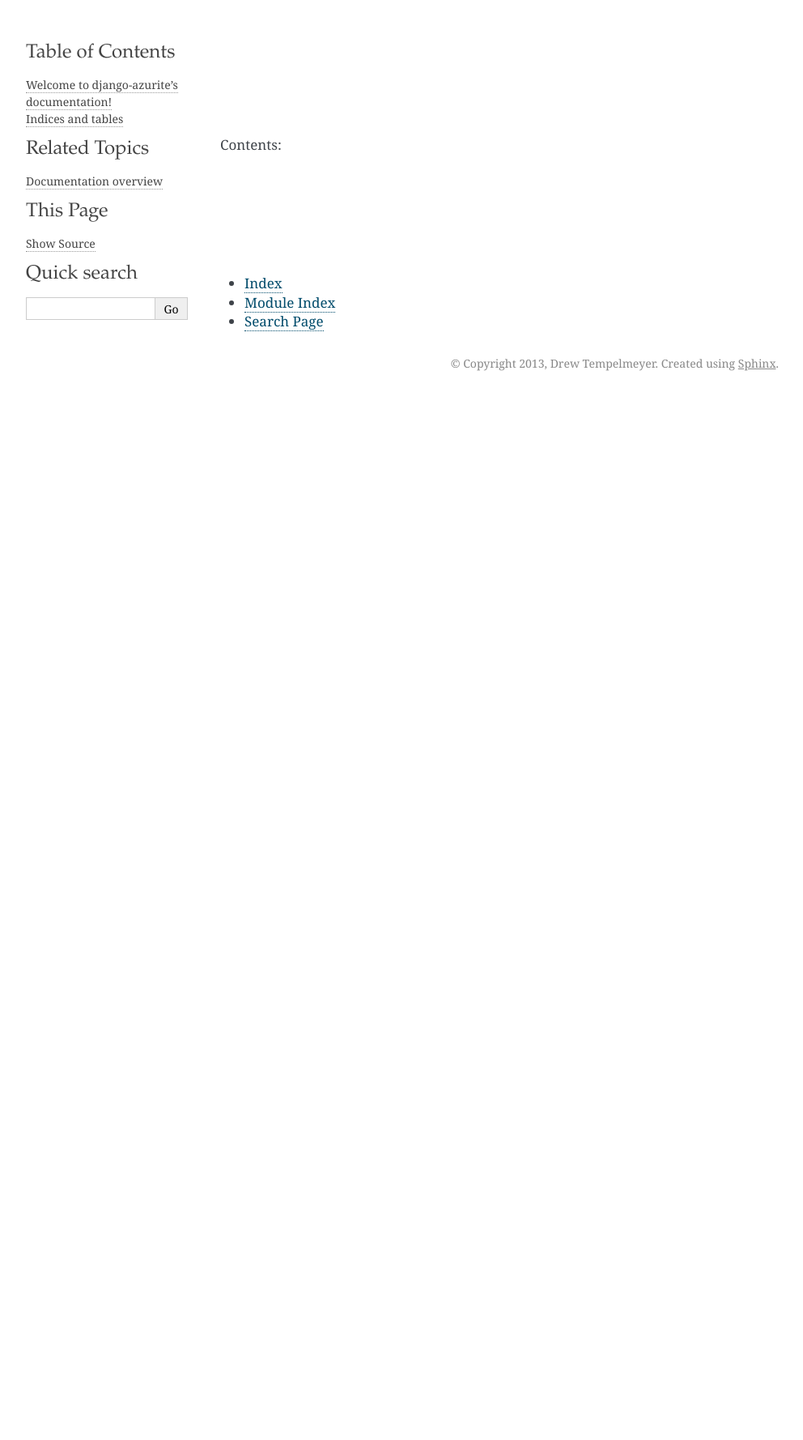
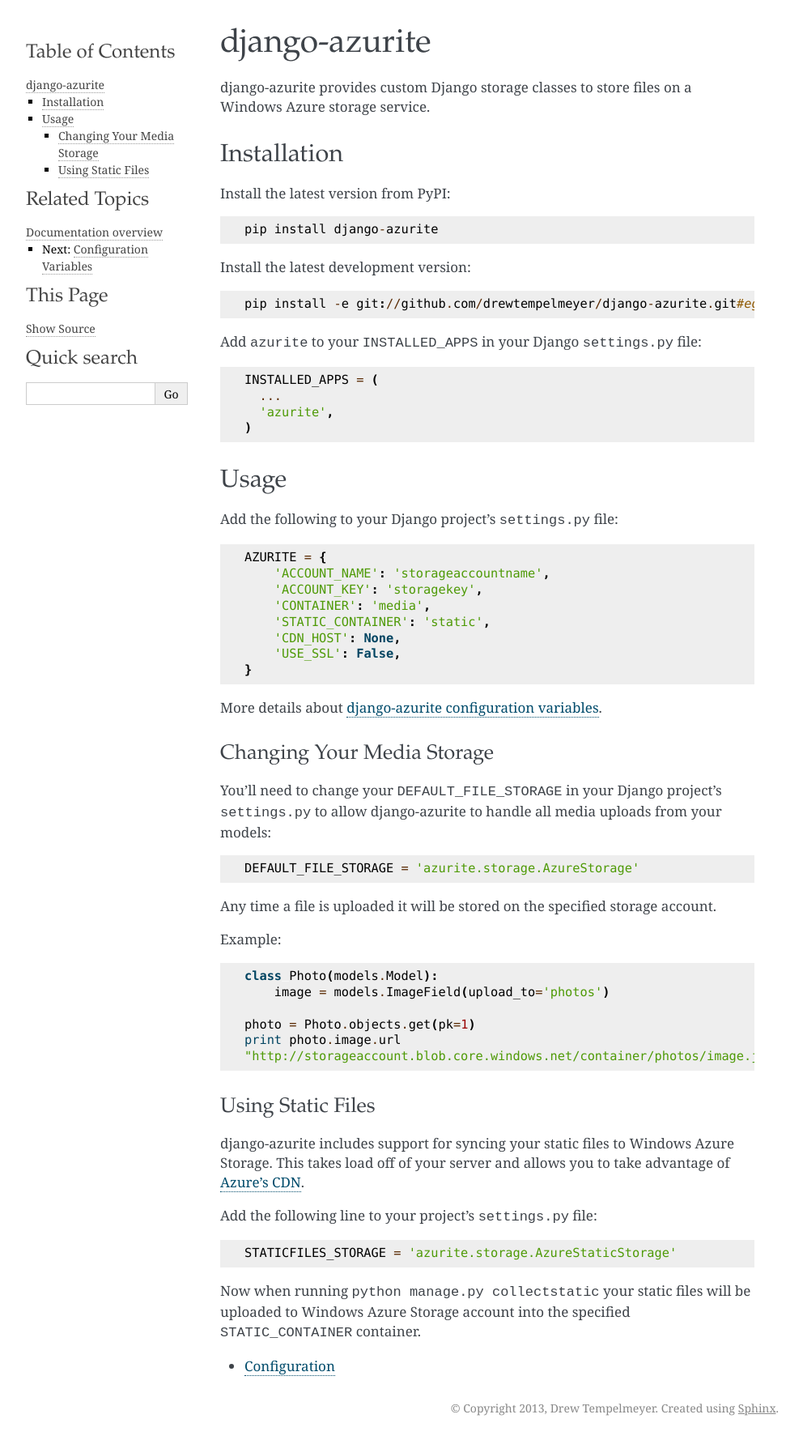
Before and after one commit to drewtempelmeyer/django-azurite, a Sphinx documentation site: the page built from docs/index.rst, in a window 1280 px wide. Shown: the whole page at 81% size, without its empty margins (148-1140 px from the left). Built offline with Sphinx 7.4.7, drawn with Linux system fonts in a browser that asks for light colours; before the commit the page ends 900 px from its top, so only the background shows below that.

Commit message:
Add documentation

```diff
--- a/docs/conf.py
+++ b/docs/conf.py
@@ -13,6 +13,9 @@
 
 import sys, os
 
+sys.path.insert(0, os.path.abspath('..'))
+from azurite import __version__
+
 # If extensions (or modules to document with autodoc) are in another directory,
 # add these directories to sys.path here. If the directory is relative to the
 # documentation root, use os.path.abspath to make it absolute, like shown here.
@@ -25,7 +28,7 @@
 
 # Add any Sphinx extension module names here, as strings. They can be extensions
 # coming with Sphinx (named 'sphinx.ext.*') or your custom ones.
-extensions = []
+extensions = ['sphinx.ext.autodoc']
 
 # Add any paths that contain templates here, relative to this directory.
 templates_path = ['_templates']
@@ -48,9 +51,9 @@
 # built documents.
 #
 # The short X.Y version.
-version = '0.1'
+version = __version__
 # The full version, including alpha/beta/rc tags.
-release = '0.0.1'
+release = version
 
 # The language for content autogenerated by Sphinx. Refer to documentation
 # for a list of supported languages.
@@ -81,7 +84,7 @@
 #show_authors = False
 
 # The name of the Pygments (syntax highlighting) style to use.
-pygments_style = 'sphinx'
+pygments_style = 'flask_theme_support.FlaskyStyle'
 
 # A list of ignored prefixes for module index sorting.
 #modindex_common_prefix = []
@@ -97,7 +100,10 @@
 # Theme options are theme-specific and customize the look and feel of a theme
 # further.  For a list of options available for each theme, see the
 # documentation.
-#html_theme_options = {}
+html_theme_options = {
+    'index_logo': None,
+    # 'github_fork': 'drewtempelmeyer/django-azurite',
+}
 
 # Add any paths that contain custom themes here, relative to this directory.
 #html_theme_path = []
--- /dev/null
+++ b/docs/config.rst
@@ -0,0 +1,73 @@
+Configuration Variables
+***********************
+
+Below are a list of settings for django-azurite. All of these belong within the ``AZURITE``
+dict in your project's ``settings.py``.
+
+``ACCOUNT_NAME``
+----------------
+
+Default is ``None``.
+
+The storage account name for the Windows Azure Storage. To obtain the ``ACCOUNT_NAME``, refer
+to `How to: View, copy, and regenerate storage access keys`_.
+
+.. _`How to: View, copy, and regenerate storage access keys`: http://www.windowsazure.com/en-us/manage/services/storage/how-to-manage-a-storage-account/#regeneratestoragekeys
+
+
+``ACCOUNT_KEY``
+---------------
+
+Default is ``None``.
+
+The storage account key for the Windows Azure Storage. To obtain the ``ACCOUNT_KEY``, refer
+to `How to: View, copy, and regenerate storage access keys`_.
+
+.. _`How to: View, copy, and regenerate storage access keys`: http://www.windowsazure.com/en-us/manage/services/storage/how-to-manage-a-storage-account/#regeneratestoragekeys
+
+
+``CONTAINER``
+-------------
+
+Default is ``None``.
+
+The container to store any uploaded media files from your models. For more information on how
+manage your containers, refer to `How to Add or Remove a Windows Azure Storage Container`_.
+
+
+``STATIC_CONTAINER``
+--------------------
+
+Default is ``None``.
+
+The container to store your static files when running ``python manage.py collectstatic``. For
+more information on how manage your containers, refer to
+`How to Add or Remove a Windows Azure Storage Container`_.
+
+.. _How to Add or Remove a Windows Azure Storage Container: http://technet.microsoft.com/en-us/library/hh495450.aspx
+
+
+``CDN_HOST``
+------------
+
+Default is ``None``.
+
+The hostname for the CDN service. Activating the CDN service is a bit hidden, but Microsoft
+has a tutorial on `Using CDN for Windows Azure`_. The hostname would be similar to::
+
+    az123456.vo.msecnd.net
+
+.. _Using CDN for Windows Azure: http://www.windowsazure.com/en-us/develop/net/common-tasks/cdn/
+
+
+``USE_SSL``
+-----------
+
+Default is ``False``.
+
+Set to ``True`` if you need to use https. ``False`` should be sufficient for most sites.
+
+**Note:** If using the CDN service be sure to enable HTTPS.
+
+.. toctree::
+   :maxdepth: 2
--- a/docs/index.rst
+++ b/docs/index.rst
@@ -1,21 +1,83 @@
-.. django-azurite documentation master file, created by
-   sphinx-quickstart on Wed Feb  6 22:02:52 2013.
-   You can adapt this file completely to your liking, but it should at least
-   contain the root `toctree` directive.
+django-azurite
+==============
 
-Welcome to django-azurite's documentation!
-==========================================
+django-azurite provides custom Django storage classes to store files on a Windows Azure
+storage service.
 
-Contents:
+Installation
+************
+
+Install the latest version from PyPI::
+
+    pip install django-azurite
+
+Install the latest development version::
+
+    pip install -e git://github.com/drewtempelmeyer/django-azurite.git#egg=django-azurite
+
+Add ``azurite`` to your ``INSTALLED_APPS`` in your Django ``settings.py`` file::
+
+    INSTALLED_APPS = (
+      ...
+      'azurite',
+    )
+
+Usage
+*****
+
+Add the following to your Django project's ``settings.py`` file::
+
+    AZURITE = {
+        'ACCOUNT_NAME': 'storageaccountname',
+        'ACCOUNT_KEY': 'storagekey',
+        'CONTAINER': 'media',
+        'STATIC_CONTAINER': 'static',
+        'CDN_HOST': None,
+        'USE_SSL': False,
+    }
+
+More details about `django-azurite configuration variables`_.
+
+.. _django-azurite configuration variables: config.html
+
+
+Changing Your Media Storage
+---------------------------
+
+You'll need to change your ``DEFAULT_FILE_STORAGE`` in your Django project's ``settings.py``
+to allow django-azurite to handle all media uploads from your models::
+
+    DEFAULT_FILE_STORAGE = 'azurite.storage.AzureStorage'
+
+Any time a file is uploaded it will be stored on the specified storage account.
+
+Example::
+
+    class Photo(models.Model):
+        image = models.ImageField(upload_to='photos')
+
+    photo = Photo.objects.get(pk=1)
+    print photo.image.url
+    "http://storageaccount.blob.core.windows.net/container/photos/image.jpg"
+
+
+Using Static Files
+------------------
+
+django-azurite includes support for syncing your static files to Windows Azure Storage. This
+takes load off of your server and allows you to take advantage of `Azure's CDN`_.
+
+Add the following line to your project's ``settings.py`` file::
+
+    STATICFILES_STORAGE = 'azurite.storage.AzureStaticStorage'
+
+Now when running ``python manage.py collectstatic`` your static files will be uploaded to
+Windows Azure Storage account into the specified ``STATIC_CONTAINER`` container.
+
+.. _Azure's CDN: http://www.windowsazure.com/en-us/develop/net/common-tasks/cdn/
+
 
 .. toctree::
-   :maxdepth: 2
+   :maxdepth: 1
 
-
-
-Indices and tables
-==================
-
-* :ref:`genindex`
-* :ref:`modindex`
-* :ref:`search`
+   Configuration <config>
```
Also changed, not shown: 1 other file.
